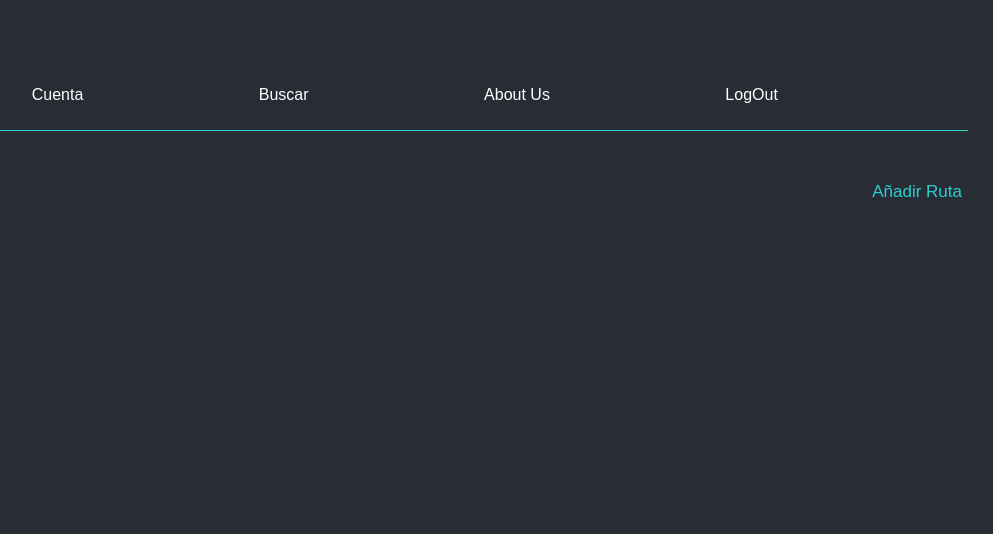
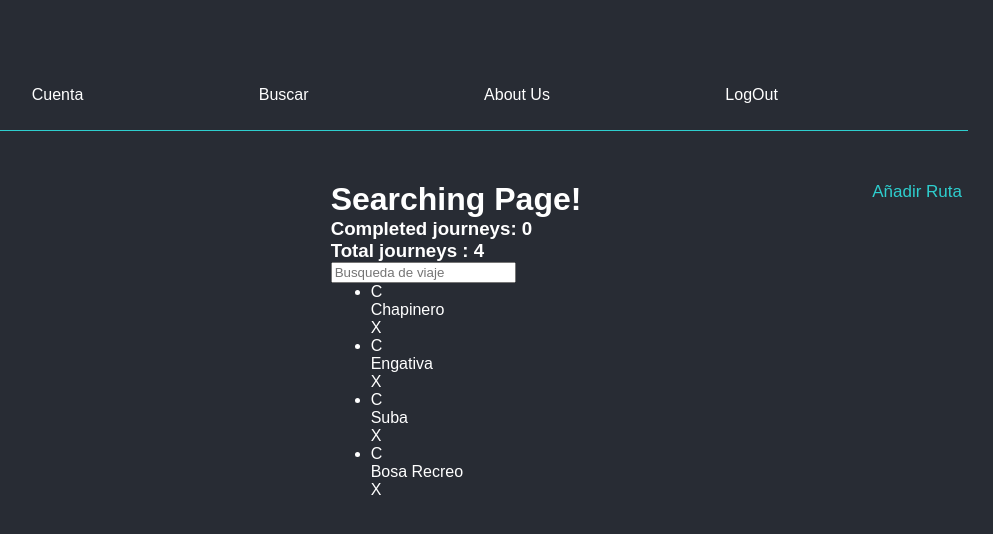
Before and after one commit to jzmendezl/UNviajecito_MERN, a React (Create React App) app in the folder client/: page /search in a window 1280 px wide. Shown: the top 534 px of the page, without its empty margins (184-1177 px from the left). Built offline with nearby package versions, Linux system fonts and the light colour scheme.

Commit message:
Searching feature is working

```diff
--- a/client/src/App.js
+++ b/client/src/App.js
@@ -8,7 +8,7 @@ import RootPage from './pages/rootPage';
 import AboutUsPage from './pages/aboutUs';
 
 import { Toaster } from 'react-hot-toast'
-import SearchPage from './pages/search';
+import SearchPage from './pages/search/search';
 import VerifiedMail from './pages/verifiedMail';
 import SendVerifyMail from './pages/sendVerifyMail';
 
--- a/client/src/pages/search.js
+++ /dev/null
@@ -1,34 +0,0 @@
-import React, { useState } from 'react'
-import Header from '../Components/header'
-import RoutesUser from '../Components/routesUser';
-import "../resources/css/search.css";
-
-export default function SearchPage() {
-
-  const [addRoute, setAddRoute] = useState(false)
-
-  const addNewRoute = () => {
-    setAddRoute(!addRoute)
-  }
-
-  return (
-    <div className='pageSearch'>
-      <Header />
-
-      <div id='bodyRU'>
-        <div id='zoneAddSP'>
-          <button onClick={addNewRoute} id='btnAddRouteSP' >Añadir Ruta</button>
-        </div>
-        {
-          addRoute
-            ?
-            <RoutesUser />
-            :
-            <div>
-
-            </div>
-        }
-      </div>
-    </div>
-  )
-}
--- /dev/null
+++ b/client/src/pages/search/JourneyCounter.js
@@ -0,0 +1,16 @@
+function JourneyCounter({completedJourneys,totalJourneys}){
+
+
+    return(
+        <div>
+            <h3>
+                Completed journeys: {completedJourneys}
+            </h3>
+            <h3>
+                Total journeys : {totalJourneys}
+            </h3>
+        </div>
+    );
+}
+
+export {JourneyCounter};
--- /dev/null
+++ b/client/src/pages/search/JourneyItem.js
@@ -0,0 +1,14 @@
+function JourneyItem(props){
+    //const onComplete = () =>{
+    //    alert("You just completed "+props.text)
+    //};
+    return(
+        <li>
+            <span onClick={props.onComplete} >C</span>
+            <p>{props.text}</p>
+            <span onClick={props.onDelete}>X</span>
+        </li>
+    );
+}
+
+export { JourneyItem };
--- /dev/null
+++ b/client/src/pages/search/JourneyList.js
@@ -0,0 +1,11 @@
+function JourneyList(props){
+    return(
+        <section>
+            <ul>
+                {props.children}
+            </ul>
+        </section>
+    );
+}
+
+export {JourneyList};
--- /dev/null
+++ b/client/src/pages/search/JourneySearch.js
@@ -0,0 +1,24 @@
+import React from "react";
+
+function JourneySearch({setString,setStringFunction}){
+
+    //const [setString,setStringFunction] = React.useState("Daddy Brian");
+    const onChangeWriting = (event) =>{
+        console.log(event.target.value);
+        setStringFunction(event.target.value)
+    };
+    return(
+        <div>
+            <input
+            placeholder="Busqueda de viaje"
+            value = {setString}
+            onChange = {onChangeWriting}
+            />
+            <p>
+                {setString}
+            </p>
+        </div>
+    )
+}
+
+export {JourneySearch};
--- /dev/null
+++ b/client/src/pages/search/Travel.js
@@ -0,0 +1,15 @@
+function Travel(){
+    const onClickTittle = () =>{
+        alert("Testing Alerts!");
+    };
+    return(
+        <div>
+            <h1 onClick={onClickTittle}>
+            Searching Page!
+            </h1>
+        </div>
+
+    )
+}
+
+export { Travel };
--- /dev/null
+++ b/client/src/pages/search/search.js
@@ -0,0 +1,105 @@
+import React, { useState } from 'react'
+import Header from '../../Components/header'
+import RoutesUser from '../../Components/routesUser';
+import "../../resources/css/search.css";
+
+//New code
+import {Travel} from "./Travel"
+import {JourneyList} from "./JourneyList"
+import {JourneyItem} from "./JourneyItem"
+import { JourneySearch } from './JourneySearch';
+import {JourneyCounter} from "./JourneyCounter";
+
+const defaultJourneys=[
+  {text:'Chapinero', completed:false},
+  {text:'Engativa', completed:false},
+  {text:'Suba', completed:false},
+  {text:'Bosa Recreo', completed:false}
+];
+
+export default function SearchPage() {
+
+  const [addRoute, setAddRoute] = useState(false)
+
+  const addNewRoute = () => {
+    setAddRoute(!addRoute)
+  }
+
+  //New code
+  const [journeys,setJourneys] = React.useState(defaultJourneys);
+  const [setString,setStringFunction] = React.useState("");
+
+  const completedJourneys = journeys.filter(journey=>!!journey.completed).length;
+  const totalJourneys = journeys.length;
+
+  let filtering = [];
+
+  if(!setString.length>=1){
+    filtering = journeys;
+  }else{
+    filtering = journeys.filter(journey =>{
+      const journeyText = journey.text.toLowerCase();
+      const setStringLowerCase = setString.toLowerCase();
+
+      return journeyText.includes(setStringLowerCase);
+    });
+  }
+
+  const completeJourney = (text)=>{
+    const journeyIndex = journeys.findIndex(journey => journey.text === text);
+    const newJourneys = [...journeys];
+    newJourneys[journeyIndex].completed = true;
+    setJourneys(newJourneys)
+  };
+
+  const deleteJourney = (text)=>{
+    const journeyIndex = journeys.findIndex(journey => journey.text === text);
+    const newJourneys = [...journeys];
+    newJourneys.splice(journeyIndex,1);
+    setJourneys(newJourneys)
+  };
+
+  return (
+    <div className='pageSearch'>
+      <Header />
+
+      <div id='bodyRU'>
+        <div id='zoneAddSP'>
+          <button onClick={addNewRoute} id='btnAddRouteSP' >Añadir Ruta</button>
+        </div>
+        {
+          addRoute
+            ?
+            <RoutesUser />
+            :
+            <div>
+
+            </div>
+        }
+      </div>
+
+      <div className='NewCode'>
+      <Travel/>
+        <JourneyCounter
+          completedJourneys = {completedJourneys}
+          totalJourneys = {totalJourneys}
+        />
+        <JourneySearch
+          setString={setString}
+          setStringFunction = {setStringFunction}
+        />
+        <JourneyList>
+          {filtering.map(journey =>(
+            <JourneyItem
+            key = {journey.text}
+            text = {journey.text}
+            onComplete = {() => completeJourney(journey.text)}
+            onDelete = {() =>deleteJourney(journey.text)}
+            />
+          ))}
+        </JourneyList>
+      </div>
+
+    </div>
+  )
+}
```
